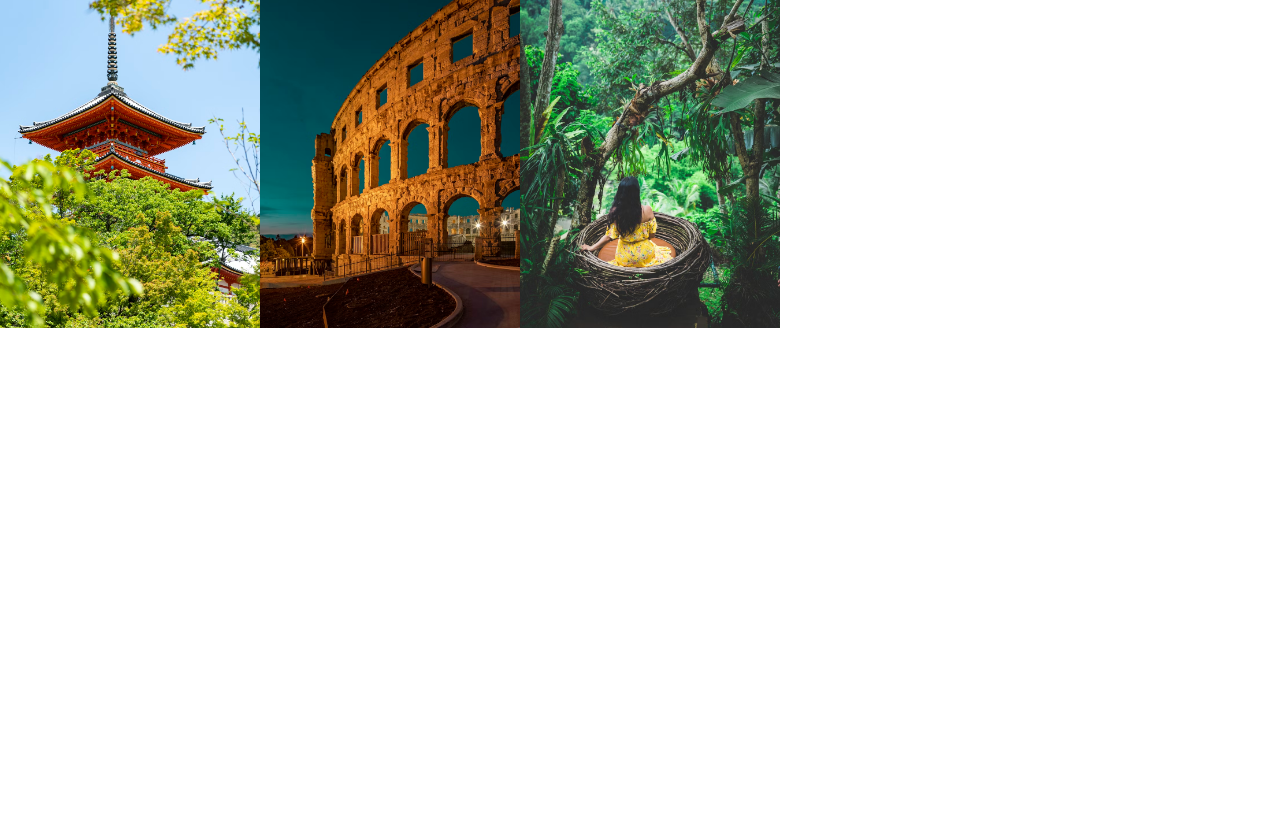
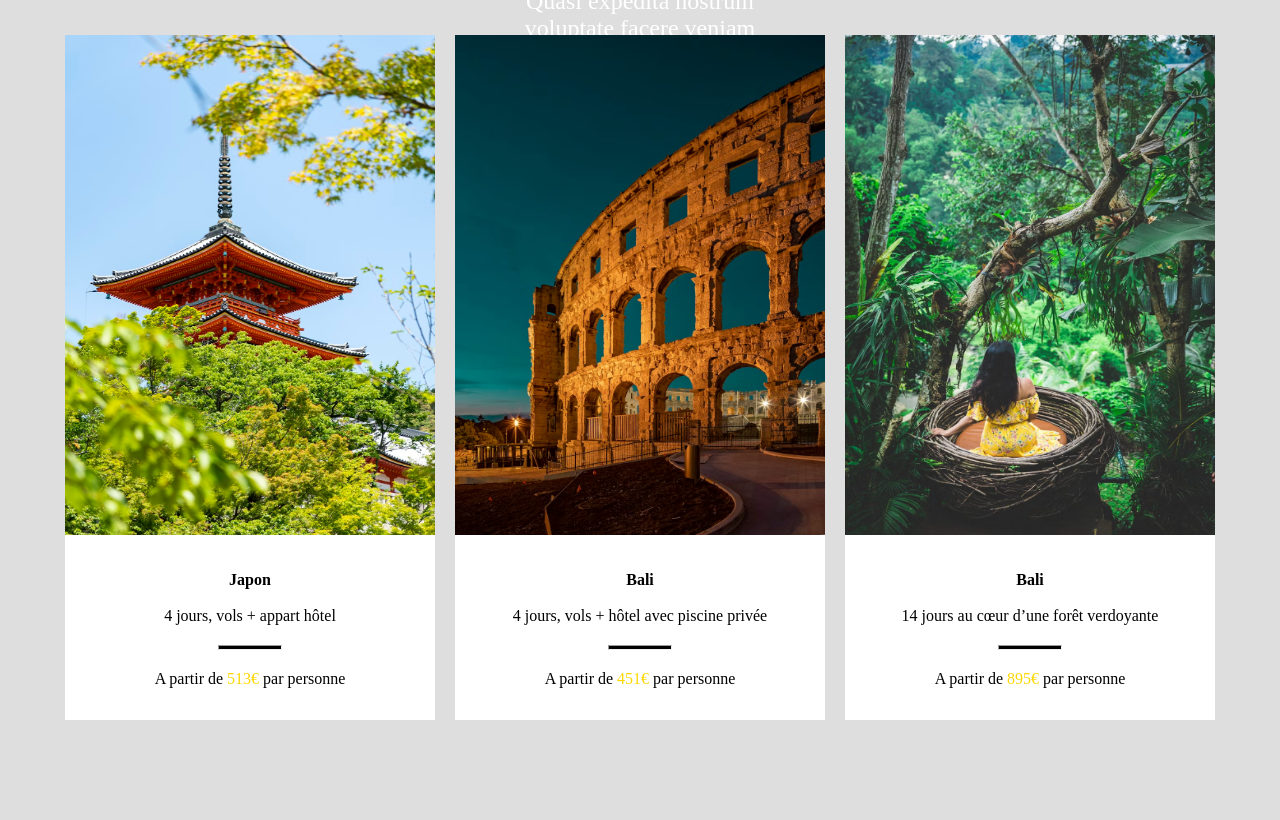
Before and after one commit to Sami-HumanBooster/simplon-voyage, a plain HTML site: page index.html in a window 1280 px wide. Shown: the part 654-1474 px from the top of the page. Before the commit the page ends 986 px from the top, so only its background shows below. Drawn offline with Linux system fonts and the light colour scheme.

Commit message:
derniere phase

```diff
--- a/index.html
+++ b/index.html
@@ -32,14 +32,29 @@
         <h3>Nos derniers deals</h3>
 
         <section class="dealler">
-            <div><img src="assets/japon.avif" alt="Japon" width="260" height="390">
-                <p></p>
+            <div class="tuile"><img src="assets/japon.avif" alt="Japon" width="370" height="500">
+                <div class="textdeco">
+                    <h4>Japon</h4> <br>
+                    <p>4 jours, vols + appart hôtel</p>
+                    <hr>
+                    <p>A partir de <span>513€</span> par personne</p>
+                </div>
             </div>
-            <div><img src="assets/coratie.avif" alt="Croatie" width="260" height="390">
-                <p></p>
+            <div class="tuile"><img src="assets/coratie.avif" alt="Croatie" width="370" height="500">
+                <div class="textdeco">
+                    <h4>Bali</h4> <br>
+                    <p>4 jours, vols + hôtel avec piscine privée</p>
+                    <hr>
+                    <p>A partir de <span>451€</span> par personne</p>
+                </div>
             </div>
-            <div><img src="assets/bali.avif" alt="Bali" width="260" height="390">
-                <p></p>
+            <div class="tuile"><img src="assets/bali.avif" alt="Bali" width="370" height="500">
+                <div class="textdeco">
+                    <h4>Bali</h4> <br>
+                    <p>14 jours au cœur d’une forêt verdoyante</p>
+                    <hr>
+                    <p>A partir de <span>895€</span> par personne</p>
+                </div>
             </div>
         </section>
     </main>
--- a/style.css
+++ b/style.css
@@ -10,7 +10,7 @@ nav {
 
 ul {
     list-style: none;
-    margin-left: 1000px;
+    margin-left: 950px;
     padding-top: 30px;
 }
 
@@ -53,4 +53,37 @@ h1 {
 
 .dealler {
     display: flex;
+    justify-content: center;
+    gap: 20px;
+    margin-bottom: 100px;
 }
+
+.textdeco {
+    text-align: center;
+    padding: 32px;
+}
+
+hr {
+    height: 3px;
+    background-color: black;
+    width: 20%;
+    margin: 20px auto;
+}
+
+.tuile {
+    background-color: white;
+}
+
+body {
+    background-color: rgb(222, 222, 222);
+}
+
+h3 {
+    margin: 50px;
+    margin-left: 180px;
+    font-size: 2em;
+}
+
+span {
+    color: gold;
+}
```
Also changed, not shown: agence.html (+11 -0 lines).
